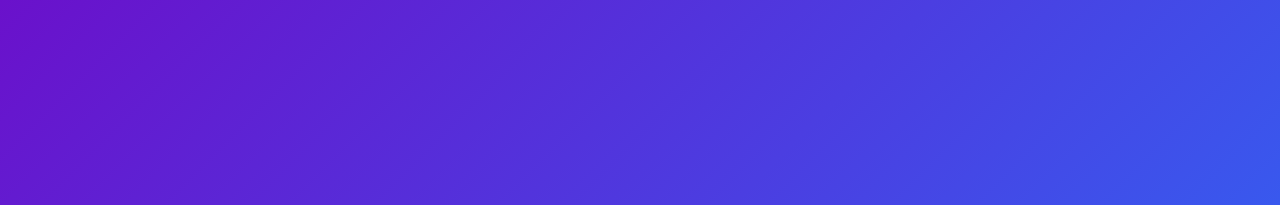
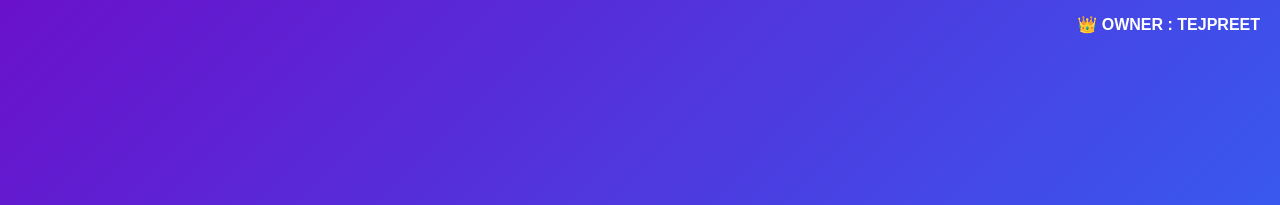
Before and after one commit to cryptedbloxx-gif/Random-Challenge-Generator, a plain HTML site: page index.html in a window 1280 px wide. Shown: the top 205 px of the page. Drawn offline with Linux system fonts and the light colour scheme.

Commit message:
Update index.html

```diff
--- a/index.html
+++ b/index.html
@@ -99,6 +99,10 @@ button:hover{
 </style>
 </head>
 <body>
+
+<div style="position:fixed;top:15px;right:20px;color:white;font-weight:bold;">
+👑 OWNER : TEJPREET
+</div>
 
 <div class="container">
 
```
